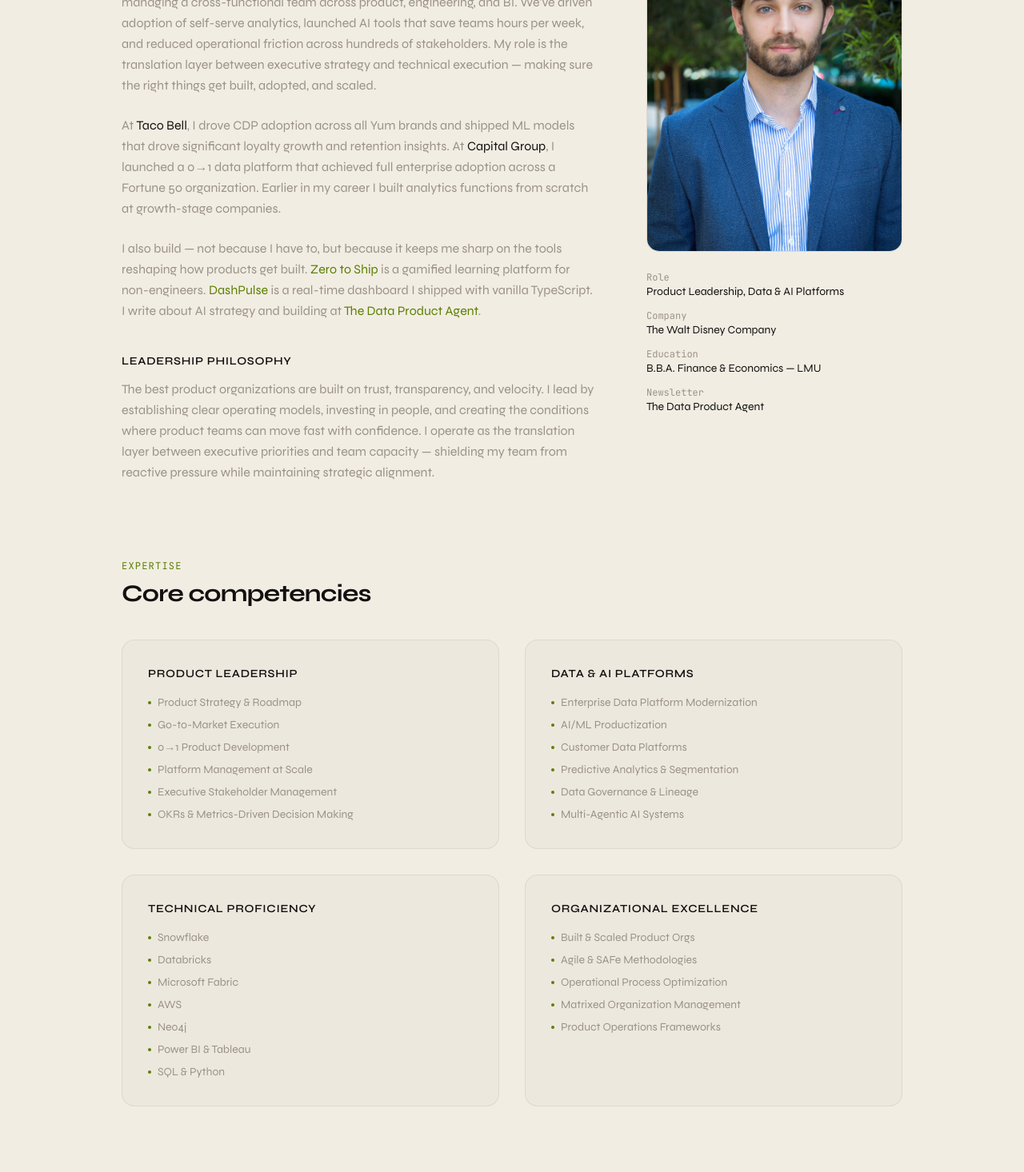
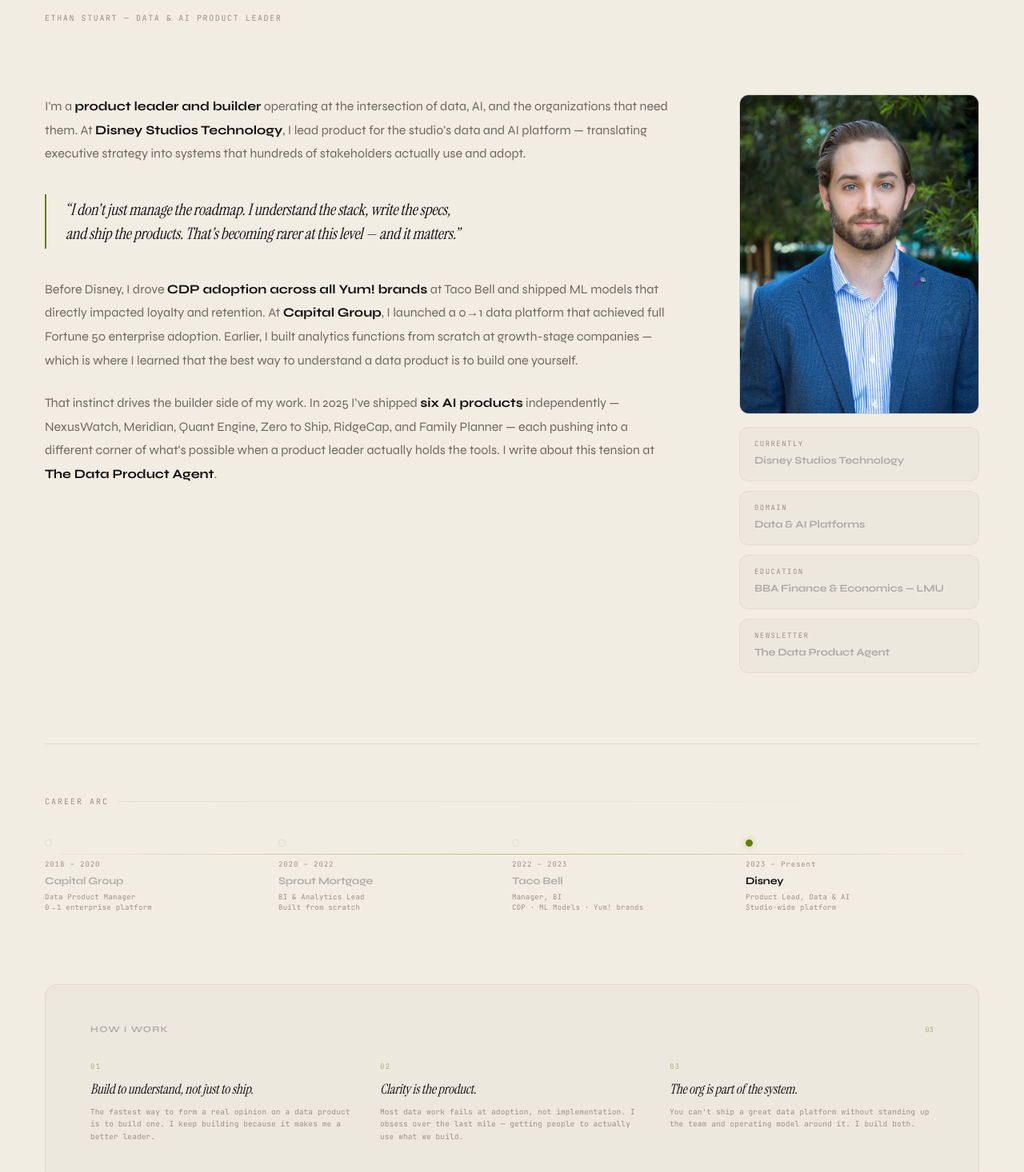
Before and after one commit to ethancstuart/Public-Brand-Website-Claude, a Next.js app: page /about in a window 1280 px wide. Shown: the part 480-1946 px from the top of the page at 80% size. Built offline with nearby package versions, Linux system fonts and the light colour scheme.

Commit message:
feat: rewrite About page with manifesto, narrative+aside, career arc, philosophy strip

```diff
--- a/src/app/about/page.tsx
+++ b/src/app/about/page.tsx
@@ -1,180 +1,387 @@
 import type { Metadata } from "next";
 import Image from "next/image";
-import { Section } from "@/components/section";
 import { JsonLd } from "@/components/json-ld";
-import { competencies } from "@/lib/constants";
 import { getPersonJsonLd } from "@/lib/jsonld";
 
 export const metadata: Metadata = {
   title: "About",
   description:
-    "Product executive building organizations and platforms that deliver at Fortune 50 scale.",
+    "Builder first. Data & AI domain expert. Product leader at scale. The gap between managing data and building with it is closing fast — I work on both sides.",
 };
+
+const CAREER = [
+  {
+    years: "2018 – 2020",
+    company: "Capital Group",
+    role: "Data Product Manager",
+    detail: "0→1 enterprise platform",
+    current: false,
+  },
+  {
+    years: "2020 – 2022",
+    company: "Sprout Mortgage",
+    role: "BI & Analytics Lead",
+    detail: "Built from scratch",
+    current: false,
+  },
+  {
+    years: "2022 – 2023",
+    company: "Taco Bell",
+    role: "Manager, BI",
+    detail: "CDP · ML Models · Yum! brands",
+    current: false,
+  },
+  {
+    years: "2023 – Present",
+    company: "Disney",
+    role: "Product Lead, Data & AI",
+    detail: "Studio-wide platform",
+    current: true,
+  },
+];
+
+const PHILOSOPHY = [
+  {
+    num: "01",
+    statement: "Build to understand, not just to ship.",
+    sub: "The fastest way to form a real opinion on a data product is to build one. I keep building because it makes me a better leader.",
+  },
+  {
+    num: "02",
+    statement: "Clarity is the product.",
+    sub: "Most data work fails at adoption, not implementation. I obsess over the last mile — getting people to actually use what we build.",
+  },
+  {
+    num: "03",
+    statement: "The org is part of the system.",
+    sub: "You can't ship a great data platform without standing up the team and operating model around it. I build both.",
+  },
+];
 
 export default function AboutPage() {
   return (
     <>
       <JsonLd data={getPersonJsonLd()} />
-      {/* Header */}
-      <Section className="pt-24 pb-16">
-        <p className="mb-2 font-mono text-xs tracking-widest text-accent uppercase">
-          About
-        </p>
-        <h1 className="mb-6 text-4xl font-bold tracking-tight sm:text-5xl">
-          Building the future of
-          <br />
-          <span className="text-muted-foreground">product & data.</span>
-        </h1>
-      </Section>
+      <div style={{ maxWidth: "1280px", margin: "0 auto", padding: "100px 56px 120px" }}>
 
-      {/* Bio */}
-      <Section className="pb-24">
-        <div className="grid gap-16 lg:grid-cols-[1fr_320px]">
-          <div className="space-y-6 text-base leading-relaxed text-muted-foreground">
-            <p>
-              I&apos;m an operational and strategy leader who builds clarity from
-              ambiguity. I stand up teams, operating models, and platforms — then
-              deliver value through them.
-            </p>
-            <p>
-              At{" "}
-              <span className="text-foreground font-medium">
-                Disney Studios Technology
-              </span>
-              , I lead product for the studio&apos;s data and AI platform,
-              managing a cross-functional team across product, engineering, and
-              BI. We&apos;ve driven adoption of self-serve analytics, launched AI
-              tools that save teams hours per week, and reduced operational
-              friction across hundreds of stakeholders. My role is the
-              translation layer between executive strategy and technical
-              execution — making sure the right things get built, adopted, and
-              scaled.
-            </p>
-            <p>
-              At{" "}
-              <span className="text-foreground font-medium">Taco Bell</span>, I
-              drove CDP adoption across all Yum brands and shipped ML models
-              that drove significant loyalty growth and retention insights. At{" "}
-              <span className="text-foreground font-medium">Capital Group</span>
-              , I launched a 0→1 data platform that achieved full enterprise
-              adoption across a Fortune 50 organization. Earlier in my career I
-              built analytics functions from scratch at growth-stage companies.
-            </p>
-            <p>
-              I also build — not because I have to, but because it keeps me
-              sharp on the tools reshaping how products get built.{" "}
-              <a
-                href="https://zerotoship.app"
-                target="_blank"
-                rel="noopener noreferrer"
-                className="text-accent hover:underline"
-              >
-                Zero to Ship
-              </a>{" "}
-              is a gamified learning platform for non-engineers.{" "}
-              <a
-                href="https://dashpulse.app"
-                target="_blank"
-                rel="noopener noreferrer"
-                className="text-accent hover:underline"
-              >
-                DashPulse
-              </a>{" "}
-              is a real-time dashboard I shipped with vanilla TypeScript. I
-              write about AI strategy and building at{" "}
-              <a
-                href="https://thedataproductagent.substack.com"
-                target="_blank"
-                rel="noopener noreferrer"
-                className="text-accent hover:underline"
-              >
-                The Data Product Agent
-              </a>
-              .
+        {/* Section label */}
+        <div className="flex items-center gap-3" style={{ marginBottom: "72px" }}>
+          <span style={{ width: "24px", height: "1px", background: "var(--accent)", opacity: 0.5 }} />
+          <span
+            className="font-mono uppercase"
+            style={{ fontSize: "10px", letterSpacing: "0.2em", color: "var(--muted-foreground)" }}
+          >
+            About
+          </span>
+        </div>
+
+        {/* Manifesto opener */}
+        <div style={{ marginBottom: "88px" }}>
+          <blockquote
+            className="font-serif italic relative"
+            style={{
+              fontSize: "clamp(28px, 3.5vw, 48px)",
+              lineHeight: 1.25,
+              color: "var(--foreground)",
+              letterSpacing: "-0.02em",
+              maxWidth: "820px",
+              marginBottom: "20px",
+            }}
+          >
+            <span
+              aria-hidden
+              className="font-serif italic absolute"
+              style={{
+                fontSize: "1.3em",
+                color: "var(--accent)",
+                opacity: 0.35,
+                left: "-0.45em",
+                top: "-0.1em",
+                lineHeight: 1,
+              }}
+            >
+              &ldquo;
+            </span>
+            The gap between managing data and actually building with it is
+            closing fast. I&apos;ve spent my career working on both sides of
+            that wall — and I think that&apos;s the only place worth being right
+            now.
+          </blockquote>
+          <p
+            className="font-mono uppercase"
+            style={{ fontSize: "10px", letterSpacing: "0.16em", color: "var(--muted-foreground)" }}
+          >
+            Ethan Stuart — Data &amp; AI Product Leader
+          </p>
+        </div>
+
+        {/* Narrative + aside */}
+        <div
+          className="grid items-start"
+          style={{ gridTemplateColumns: "1fr 300px", gap: "80px", marginBottom: "88px" }}
+        >
+          {/* Left: narrative */}
+          <div>
+            <p
+              className="font-sans"
+              style={{ fontSize: "16px", lineHeight: 1.85, color: "var(--mid)", marginBottom: "24px" }}
+            >
+              I&apos;m a <strong style={{ color: "var(--foreground)", fontWeight: 700 }}>product leader and builder</strong> operating at the intersection
+              of data, AI, and the organizations that need them. At{" "}
+              <strong style={{ color: "var(--foreground)", fontWeight: 700 }}>Disney Studios Technology</strong>, I
+              lead product for the studio&apos;s data and AI platform — translating
+              executive strategy into systems that hundreds of stakeholders
+              actually use and adopt.
             </p>
 
-            <div className="pt-4">
-              <h3 className="mb-3 text-sm font-semibold text-foreground uppercase tracking-wider">
-                Leadership Philosophy
-              </h3>
-              <p>
-                The best product organizations are built on trust, transparency, and
-                velocity. I lead by establishing clear operating models, investing in
-                people, and creating the conditions where product teams can move fast
-                with confidence. I operate as the translation layer between executive
-                priorities and team capacity — shielding my team from reactive
-                pressure while maintaining strategic alignment.
+            <blockquote
+              style={{
+                borderLeft: "2px solid var(--accent)",
+                padding: "4px 0 4px 24px",
+                margin: "36px 0",
+              }}
+            >
+              <p
+                className="font-serif italic"
+                style={{
+                  fontSize: "20px",
+                  lineHeight: 1.5,
+                  color: "var(--foreground)",
+                  letterSpacing: "-0.01em",
+                  maxWidth: "500px",
+                }}
+              >
+                &ldquo;I don&apos;t just manage the roadmap. I understand the stack,
+                write the specs, and ship the products. That&apos;s becoming rarer
+                at this level — and it matters.&rdquo;
               </p>
-            </div>
+            </blockquote>
+
+            <p
+              className="font-sans"
+              style={{ fontSize: "16px", lineHeight: 1.85, color: "var(--mid)", marginBottom: "24px" }}
+            >
+              Before Disney, I drove{" "}
+              <strong style={{ color: "var(--foreground)", fontWeight: 700 }}>CDP adoption across all Yum! brands</strong>{" "}
+              at Taco Bell and shipped ML models that directly impacted loyalty
+              and retention. At{" "}
+              <strong style={{ color: "var(--foreground)", fontWeight: 700 }}>Capital Group</strong>, I launched a 0→1 data
+              platform that achieved full Fortune 50 enterprise adoption. Earlier,
+              I built analytics functions from scratch at growth-stage companies
+              — which is where I learned that the best way to understand a data
+              product is to build one yourself.
+            </p>
+
+            <p
+              className="font-sans"
+              style={{ fontSize: "16px", lineHeight: 1.85, color: "var(--mid)" }}
+            >
+              That instinct drives the builder side of my work. In 2025 I&apos;ve
+              shipped <strong style={{ color: "var(--foreground)", fontWeight: 700 }}>six AI products</strong> independently —
+              NexusWatch, Meridian, Quant Engine, Zero to Ship, RidgeCap, and
+              Family Planner — each pushing into a different corner of what&apos;s
+              possible when a product leader actually holds the tools. I write
+              about this tension at{" "}
+              <strong style={{ color: "var(--foreground)", fontWeight: 700 }}>The Data Product Agent</strong>.
+            </p>
           </div>
 
-          {/* Photo placeholder + quick facts */}
-          <div className="space-y-6">
-            <div className="aspect-[3/4] relative overflow-hidden rounded-2xl border border-border bg-muted">
+          {/* Right: aside */}
+          <div className="flex flex-col gap-3" style={{ position: "sticky", top: "100px" }}>
+            <div
+              className="relative overflow-hidden rounded-xl"
+              style={{
+                aspectRatio: "3/4",
+                background: "var(--deep)",
+                border: "1px solid var(--border)",
+                marginBottom: "4px",
+              }}
+            >
               <Image
                 src="/headshot.jpg"
                 alt="Ethan Stuart"
                 fill
                 className="object-cover object-top"
                 priority
-                sizes="320px"
+                sizes="300px"
               />
             </div>
-            <div className="space-y-3 text-sm">
-              <div>
-                <p className="font-mono text-xs text-muted-foreground">Role</p>
-                <p className="font-medium">Product Leadership, Data & AI Platforms</p>
-              </div>
-              <div>
-                <p className="font-mono text-xs text-muted-foreground">Company</p>
-                <p className="font-medium">The Walt Disney Company</p>
-              </div>
-              <div>
-                <p className="font-mono text-xs text-muted-foreground">Education</p>
-                <p className="font-medium">
-                  B.B.A. Finance & Economics — LMU
+            {[
+              { label: "Currently", value: "Disney Studios Technology" },
+              { label: "Domain", value: "Data & AI Platforms" },
+              { label: "Education", value: "BBA Finance & Economics — LMU" },
+              { label: "Newsletter", value: "The Data Product Agent" },
+            ].map((fact) => (
+              <div
+                key={fact.label}
+                className="rounded-xl"
+                style={{
+                  padding: "14px 18px",
+                  background: "var(--surface)",
+                  border: "1px solid var(--border-lo)",
+                }}
+              >
+                <p
+                  className="font-mono uppercase"
+                  style={{ fontSize: "9px", letterSpacing: "0.16em", color: "var(--muted-foreground)", marginBottom: "5px" }}
+                >
+                  {fact.label}
+                </p>
+                <p
+                  className="font-sans font-bold"
+                  style={{ fontSize: "13px", color: "var(--text-low)", letterSpacing: "-0.01em" }}
+                >
+                  {fact.value}
                 </p>
               </div>
-              <div>
-                <p className="font-mono text-xs text-muted-foreground">
-                  Newsletter
-                </p>
-                <p className="font-medium">The Data Product Agent</p>
-              </div>
-            </div>
+            ))}
           </div>
         </div>
-      </Section>
 
-      {/* Competencies */}
-      <Section className="pb-24">
-        <p className="mb-2 font-mono text-xs tracking-widest text-accent uppercase">
-          Expertise
-        </p>
-        <h2 className="mb-10 text-3xl font-bold tracking-tight">
-          Core competencies
-        </h2>
-        <div className="grid gap-8 sm:grid-cols-2">
-          {competencies.map((group) => (
-            <div key={group.category} className="rounded-2xl border border-border bg-card p-6 sm:p-8">
-              <h3 className="mb-4 text-sm font-semibold uppercase tracking-wider">
-                {group.category}
-              </h3>
-              <ul className="space-y-2">
-                {group.skills.map((skill) => (
-                  <li
-                    key={skill}
-                    className="flex items-center gap-2 text-sm text-muted-foreground"
-                  >
-                    <span className="h-1 w-1 shrink-0 rounded-full bg-accent" />
-                    {skill}
-                  </li>
-                ))}
-              </ul>
-            </div>
-          ))}
+        {/* Career arc */}
+        <div style={{ paddingTop: "64px", borderTop: "1px solid var(--border)", marginBottom: "88px" }}>
+          <div
+            className="flex items-center gap-3"
+            style={{ marginBottom: "40px" }}
+          >
+            <span
+              className="font-mono uppercase"
+              style={{ fontSize: "10px", letterSpacing: "0.2em", color: "var(--muted-foreground)" }}
+            >
+              Career Arc
+            </span>
+            <span
+              style={{
+                flex: 1,
+                height: "1px",
+                background: "linear-gradient(90deg, var(--border), transparent)",
+              }}
+            />
+          </div>
+
+          <div
+            className="grid relative"
+            style={{ gridTemplateColumns: "repeat(4, 1fr)", gap: "0" }}
+          >
+            {/* Connecting line */}
+            <div
+              className="absolute"
+              style={{
+                top: "18px",
+                left: "18px",
+                right: "18px",
+                height: "1px",
+                background: "linear-gradient(90deg, var(--border), var(--accent), var(--border))",
+                opacity: 0.4,
+              }}
+            />
+            {CAREER.map((stop) => (
+              <div key={stop.company} className="relative">
+                <div
+                  className="rounded-full"
+                  style={{
+                    width: "9px",
+                    height: "9px",
+                    background: stop.current ? "var(--accent)" : "var(--background)",
+                    border: `1.5px solid ${stop.current ? "var(--accent)" : "var(--border)"}`,
+                    boxShadow: stop.current ? "0 0 8px rgba(90,128,0,0.35)" : "none",
+                    marginBottom: "16px",
+                    position: "relative",
+                    zIndex: 1,
+                  }}
+                />
+                <p
+                  className="font-mono"
+                  style={{ fontSize: "9px", letterSpacing: "0.1em", color: "var(--muted-foreground)", marginBottom: "5px" }}
+                >
+                  {stop.years}
+                </p>
+                <p
+                  className="font-sans font-bold"
+                  style={{
+                    fontSize: "13px",
+                    letterSpacing: "-0.01em",
+                    marginBottom: "3px",
+                    color: stop.current ? "var(--foreground)" : "var(--text-low)",
+                  }}
+                >
+                  {stop.company}
+                </p>
+                <p
+                  className="font-mono"
+                  style={{ fontSize: "9px", color: "var(--muted-foreground)", letterSpacing: "0.03em", lineHeight: 1.5 }}
+                >
+                  {stop.role}
+                  <br />
+                  {stop.detail}
+                </p>
+              </div>
+            ))}
+          </div>
         </div>
-      </Section>
+
+        {/* Philosophy strip */}
+        <div
+          className="rounded-2xl"
+          style={{
+            padding: "48px 56px",
+            background: "var(--surface)",
+            border: "1px solid var(--border-lo)",
+          }}
+        >
+          <div className="flex items-baseline justify-between" style={{ marginBottom: "32px" }}>
+            <span
+              className="font-sans font-bold uppercase"
+              style={{ fontSize: "11px", letterSpacing: "0.12em", color: "var(--text-low)" }}
+            >
+              How I Work
+            </span>
+            <span
+              className="font-mono"
+              style={{ fontSize: "9px", color: "var(--accent)", opacity: 0.5 }}
+            >
+              03
+            </span>
+          </div>
+          <div className="grid grid-cols-3" style={{ gap: "32px" }}>
+            {PHILOSOPHY.map((item) => (
+              <div key={item.num}>
+                <p
+                  className="font-mono"
+                  style={{
+                    fontSize: "9px",
+                    color: "var(--accent)",
+                    opacity: 0.5,
+                    letterSpacing: "0.15em",
+                    marginBottom: "8px",
+                  }}
+                >
+                  {item.num}
+                </p>
+                <p
+                  className="font-serif italic"
+                  style={{
+                    fontSize: "17px",
+                    lineHeight: 1.45,
+                    color: "var(--foreground)",
+                    letterSpacing: "-0.01em",
+                    marginBottom: "8px",
+                  }}
+                >
+                  {item.statement}
+                </p>
+                <p
+                  className="font-mono"
+                  style={{ fontSize: "9.5px", color: "var(--muted-foreground)", lineHeight: 1.65, letterSpacing: "0.01em" }}
+                >
+                  {item.sub}
+                </p>
+              </div>
+            ))}
+          </div>
+        </div>
+
+      </div>
     </>
   );
 }
```
